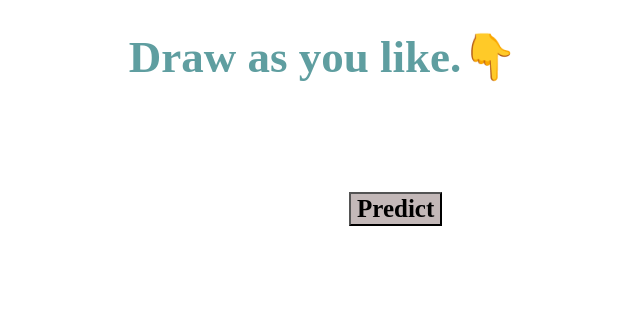
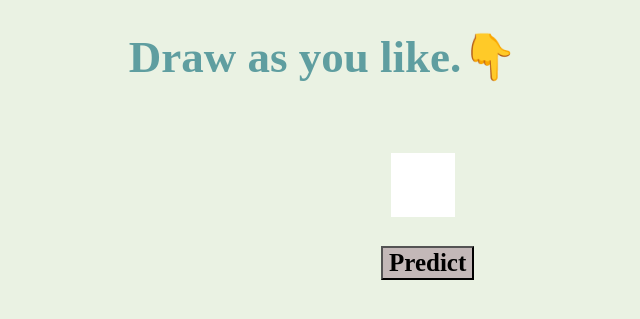
Before and after one commit to SuperALKALINEdroiD/HandWritingRecognition, a Flask app: page / in a window 1280 px wide. Shown: the top 319 px of the page, without its empty margins (317-957 px from the left). Run offline with Flask 2, Linux system fonts and the light colour scheme; some libraries are stand-ins or nearby versions.

Commit message:
Update MainPage.html
Push isn't working. So I just edited the file.

```diff
--- a/templates/MainPage.html
+++ b/templates/MainPage.html
@@ -8,7 +8,7 @@
     <title>Canvas</title>
 </head>
 
-<body>
+<body style="background-color: #EAF2E3">
 <h1>Draw as you like.👇</h1>
 <form id="myForm" action="{{ url_for('result_page') }}" method="POST" enctype="multipart/form-data">
     <canvas id="canvas" , name="draw" width="64" height="64">
@@ -56,15 +56,17 @@
     }
 
     #canvas {
-        border-bottom-top-right-left: 5px;
-        border-color: black;
-        margin-left: 450px;
+        margin-left: 700px;
         margin-right: 140px;
         margin-top: 40px;
         display: inline-block;
+        background-color: white;
     }
 
     #predict {
+        margin-left: 690px;
+        margin-top: 25px;
+
         border-bottom-top-right-left: 10px;
         font-family: "Calibri Light";
         font-size: 25px;
```
